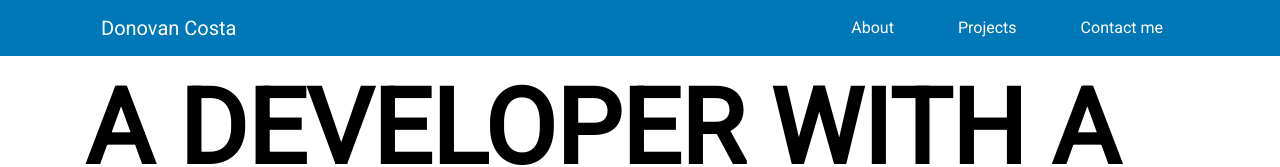
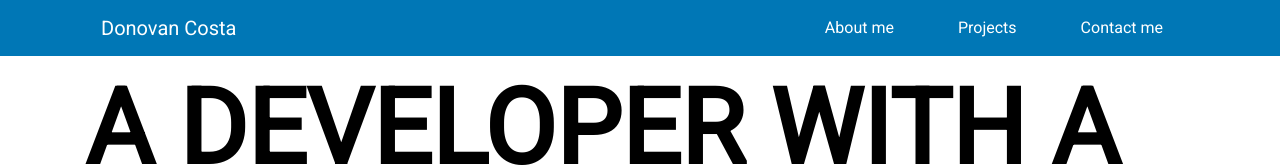
Before and after one commit to DonovanCosta/vue-portfolio-site, a Vue app: page / in a window 1280 px wide. Shown: the top 167 px of the page. Built offline with nearby package versions, Linux system fonts and the light colour scheme; no server answers.

Commit message:
- Updated navbar link text

```diff
--- a/src/components/layout/Navbar.vue
+++ b/src/components/layout/Navbar.vue
@@ -10,7 +10,7 @@
             </b-navbar-toggle>
             <b-collapse id="nav-collapse" is-nav class="ml-auto">
                 <b-navbar-nav class="ml-auto">
-                    <b-nav-item :to="{ name:'Home', hash: '#about' }">About</b-nav-item>
+                    <b-nav-item :to="{ name:'Home', hash: '#about' }">About me</b-nav-item>
                     <b-nav-item :to="{ name:'Home', hash: '#Projects' }">Projects</b-nav-item>
                     <b-nav-item :to="{ name:'Home', hash: '#Contact' }">Contact me</b-nav-item>
                 </b-navbar-nav>
```
